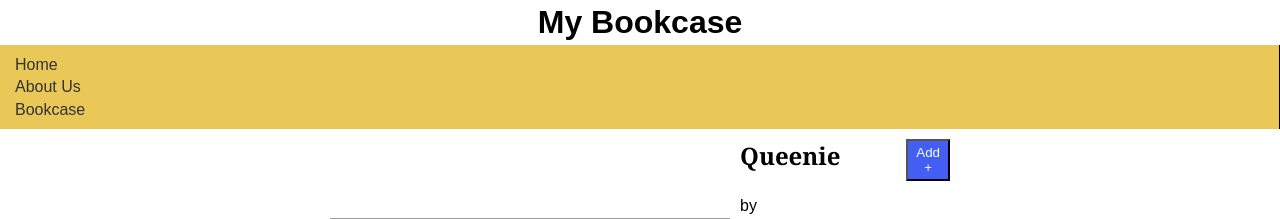
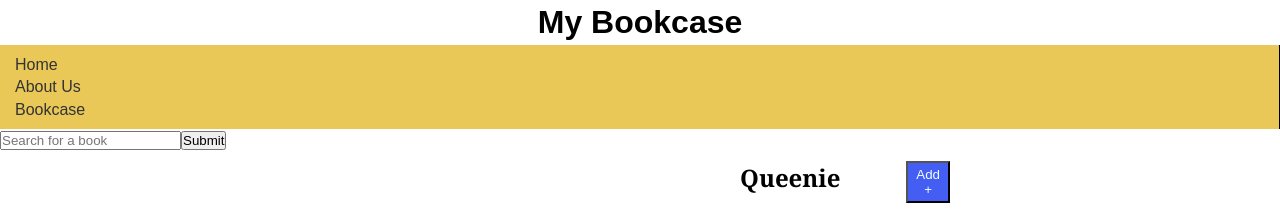
Before and after one commit to cbf-academy-modern-frontend-course/react-starter-files-njoanc, a React (Create React App) app in the folder bookcase-app/: page /bookcase in a window 1280 px wide. Shown: the top 219 px of the page. Built offline with nearby package versions, Linux system fonts and the light colour scheme; grey boxes are pictures that could not be loaded.

Commit message:
add():search form

```diff
--- a/bookcase-app/src/App.js
+++ b/bookcase-app/src/App.js
@@ -13,6 +13,7 @@ function App() {
     console.log(`The Book ‘${title}’ was clicked`);
   }
   return (
+    <div>
       <Router>
         <Routes>
           <Route path="/" element={<Header />}>
@@ -35,6 +36,7 @@ function App() {
           </Route>
         </Routes>
       </Router>
+    </div>
   );
 }
 export default App;
--- a/bookcase-app/src/components/BookList.js
+++ b/bookcase-app/src/components/BookList.js
@@ -1,6 +1,12 @@
 import React from "react";
+import Search from "./Search";
 import "../index.css";
 const BookList = (props) => {
-  return <div className="container">{props.children}</div>;
+  return (
+    <div>
+      <Search />
+      <div className="container">{props.children}</div>;
+    </div>
+  );
 };
 export default BookList;
--- /dev/null
+++ b/bookcase-app/src/components/Search.js
@@ -0,0 +1,28 @@
+import React, { useState } from "react";
+
+const Search = (props) => {
+  const [searchInput, setSearchInput] = useState("");
+
+  const handleSubmit = (e) => {
+    e.preventDefault();
+    setSearchInput(e.target.value);
+  };
+
+  return (
+    <form onSubmit={handleSubmit}>
+      <p style={{ color: "red" }}>
+        <em>{searchInput && "Keywords Typed:" + searchInput}</em>
+      </p>
+      <input
+        type="text"
+        placeholder="Search for a book"
+        value={searchInput}
+        onChange={handleSubmit}
+      />
+
+      <button type="submit">Submit</button>
+    </form>
+  );
+};
+
+export default Search;
```
Lines whose indentation alone changed are shown as unchanged.
